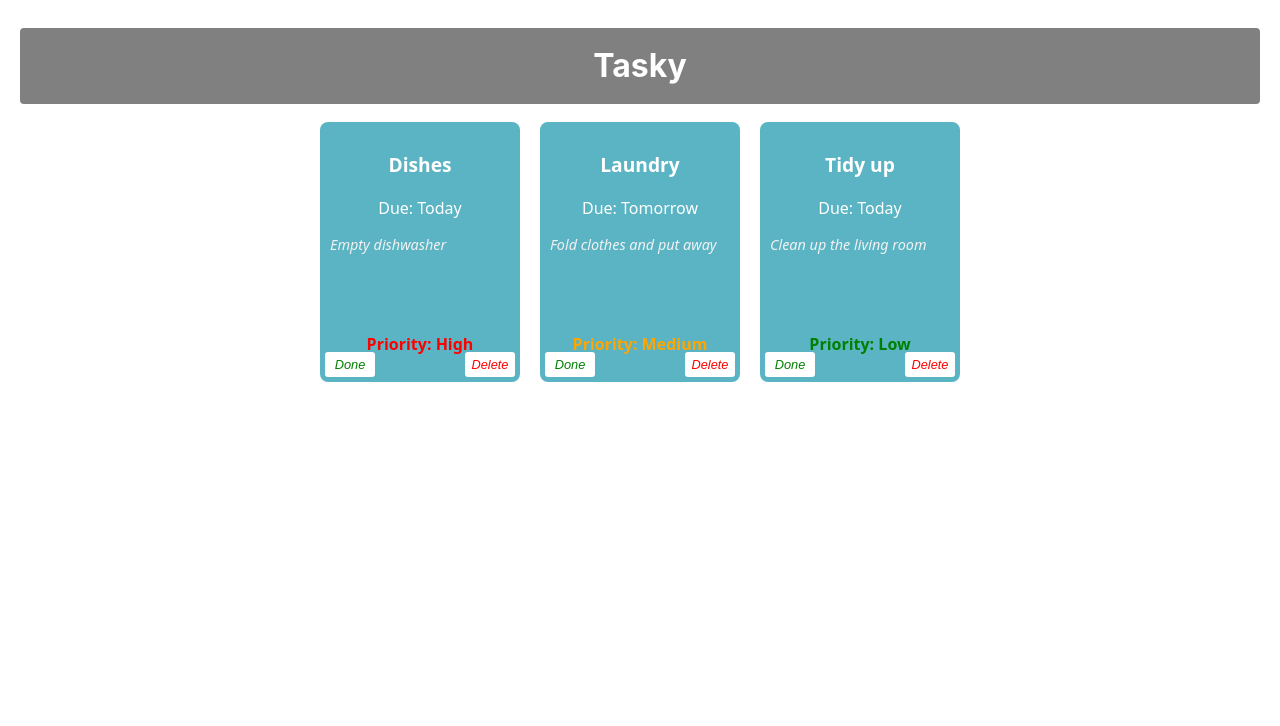
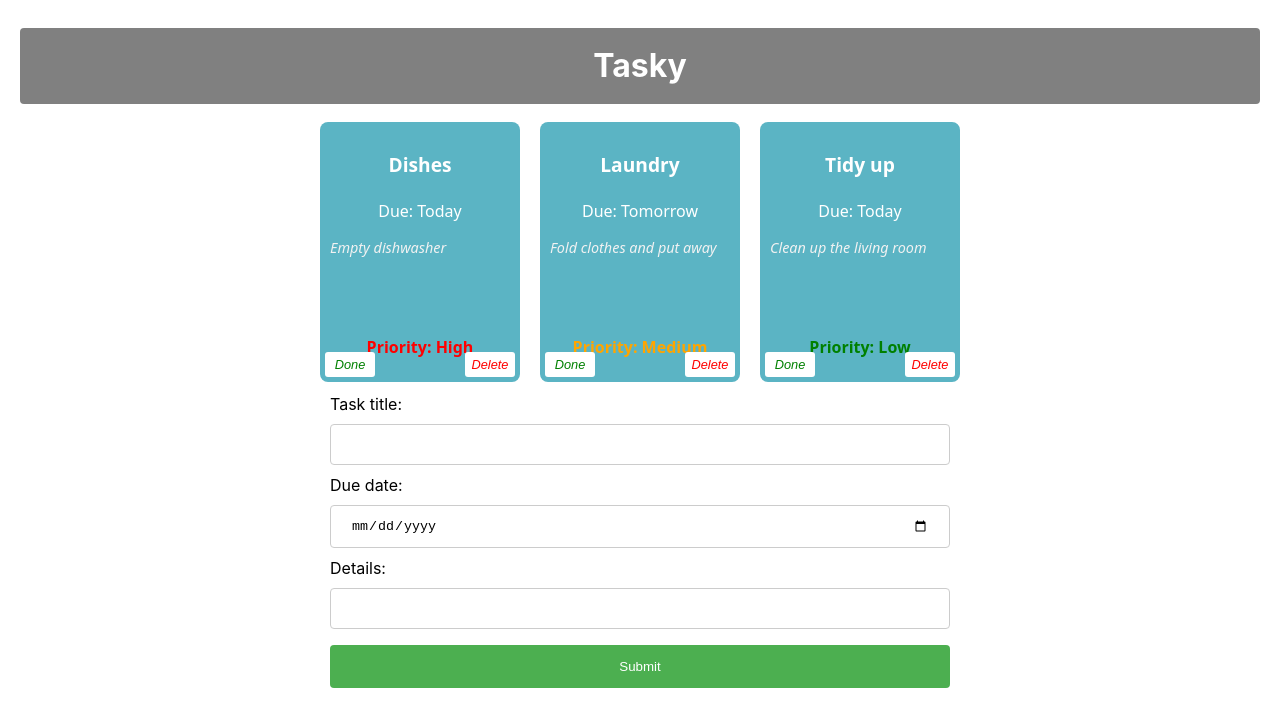
Before and after one commit to BillyWalsh112/react-labs-bw, a React (Vite) app in the folder tasky/: page / in a window 1280 px wide. Shown: the top 726 px of the page. Built offline with nearby package versions, Linux system fonts and the light colour scheme.

Commit message:
Add task: form added

```diff
--- a/tasky/src/App.css
+++ b/tasky/src/App.css
@@ -1,11 +1,9 @@
-
 body {
   font-family: Inter, system-ui, Avenir, Helvetica, Arial, sans-serif;
   line-height: 1.5;
   font-weight: 400;
   margin: 0;
 }
-
 
 h1 {
   text-align: center;
@@ -35,14 +33,11 @@ h1 {
   padding: 10px;
   position: relative;
   border-radius: 8px;
-  transition: background-color 0.3s ease;
 }
-
 
 .title {
   font-weight: bold;
   font-size: 1.2em;
-  margin-bottom: 5px;
 }
 
 .description {
@@ -56,7 +51,6 @@ h1 {
   text-align: left;
 }
 
-
 button {
   border: none;
   border-radius: 3px;
@@ -66,7 +60,6 @@ button {
   height: 25px;
   cursor: pointer;
 }
-
 
 .doneButton {
   position: absolute;
@@ -82,10 +75,35 @@ button {
   right: 5px;
   color: red;
   background-color: white;
+}
+
+input[type=text], input[type=date] {
+  width: 100%;
+  padding: 12px 20px;
+  margin: 8px 0;
+  display: inline-block;
+  border: 1px solid #ccc;
+  border-radius: 4px;
+  box-sizing: border-box;
+}
+
+input[type=submit] {
+  width: 100%;
+  background-color: #4CAF50;
+  color: white;
+  padding: 14px 20px;
+  margin: 8px 0;
   border: none;
-  border-radius: 3px;
-  font-size: 0.8em;
-  width: 50px;
-  height: 25px;
+  border-radius: 4px;
   cursor: pointer;
 }
+
+input[type=submit]:hover {
+  background-color: #45a049;
+}
+
+form {
+  text-align: left;
+  width: 50%;
+  margin: auto;
+}
--- a/tasky/src/App.jsx
+++ b/tasky/src/App.jsx
@@ -1,6 +1,7 @@
 import './App.css';
 import Task from './components/Task';
 import React, { useState } from 'react';
+import AddTaskForm from './components/Form';
 
 function App() {
   const [taskState, setTaskState] = useState({
@@ -23,7 +24,6 @@ function App() {
     setTaskState({ tasks });
   };
 
-
   return (
     <div className="container">
       <h1>Tasky</h1>
@@ -36,10 +36,10 @@ function App() {
           priority={task.priority}
           done={task.done}
           markDone={() => doneHandler(index)}
-    deleteTask={() => deleteHandler(index)}  // <- added line
+          deleteTask={() => deleteHandler(index)}
         />
       ))}
-
+      <AddTaskForm />
     </div>
   );
 }
--- /dev/null
+++ b/tasky/src/components/Form.jsx
@@ -0,0 +1,27 @@
+import React from "react";
+
+const AddTaskForm = () => {
+  return (
+    <div>
+      <form>
+        <label>
+          Task title:
+          <input type="text" name="title" required />
+        </label>
+        <br />
+        <label>
+          Due date:
+          <input type="date" name="deadline" required />
+        </label>
+        <br />
+        <label>
+          Details:
+          <input type="text" name="description" />
+        </label>
+        <input type="submit" value="Submit" />
+      </form>
+    </div>
+  );
+};
+
+export default AddTaskForm;
--- a/tasky/src/components/Task.jsx
+++ b/tasky/src/components/Task.jsx
@@ -20,7 +20,6 @@ const Task = (props) => {
       </p>
       <button onClick={props.markDone} className="doneButton">Done</button>
       <button className="deleteButton" onClick={props.deleteTask}>Delete</button>
-
     </div>
   );
 };
```
Lines whose indentation alone changed are shown as unchanged.
